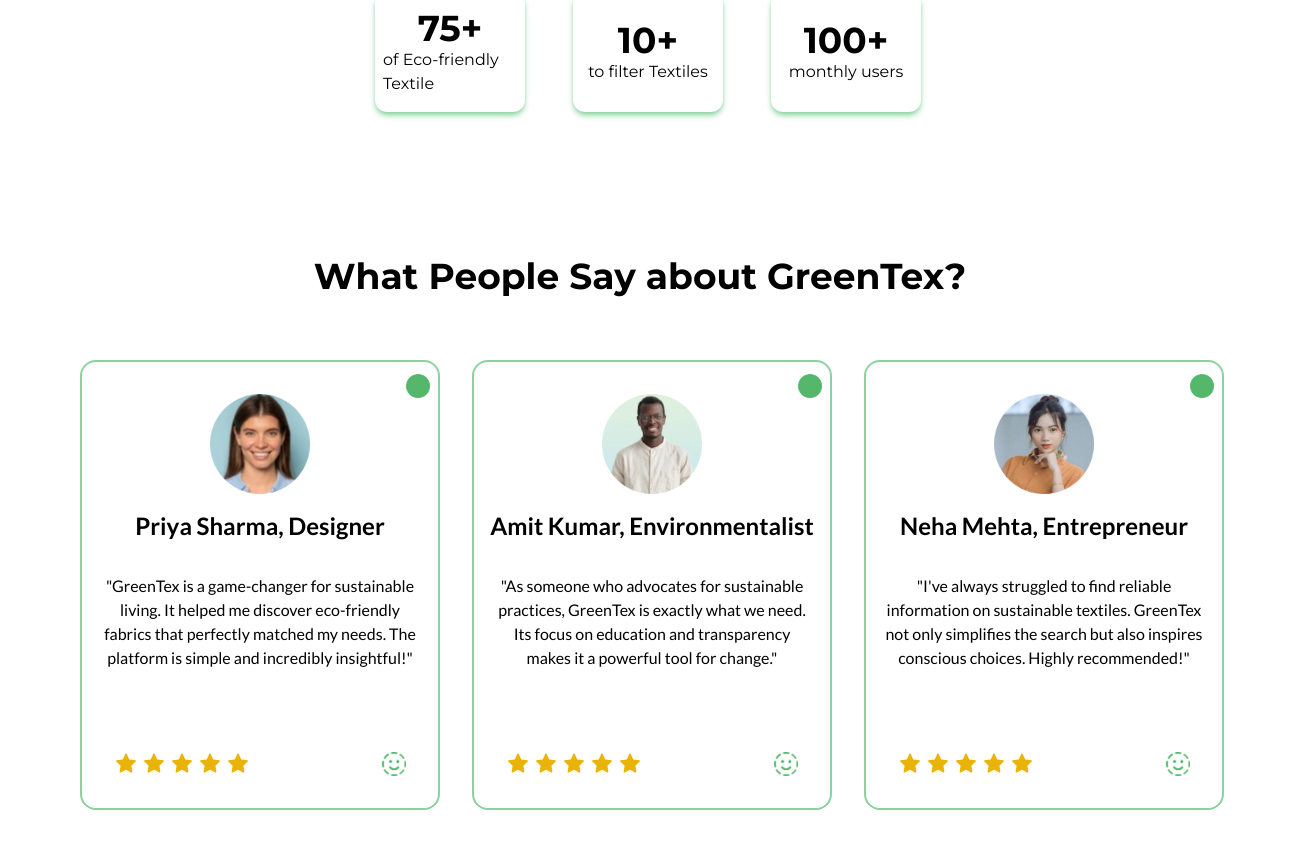
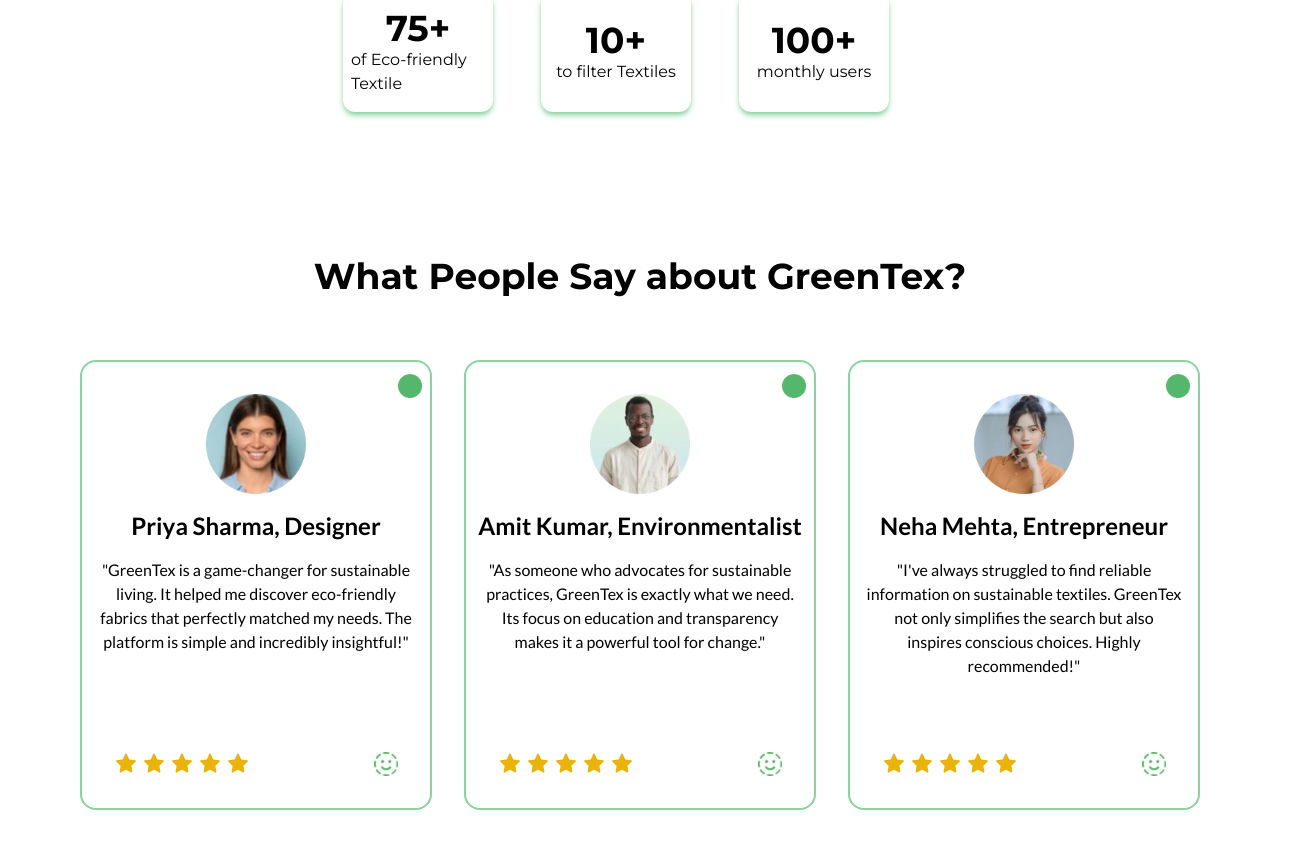
Before and after one commit to shahidhustles/GreenTex, a React (Vite) app: page / in a window 1280 px wide. Shown: the part 1760-2608 px from the top of the page, 1312 px wide, since content can reach past the window. Built offline with nearby package versions, Linux system fonts and the light colour scheme.

Commit message:
added testimonial section

```diff
--- a/src/components/Navbar.jsx
+++ b/src/components/Navbar.jsx
@@ -17,7 +17,7 @@
         <a href="#features" className="mr-8">
           Features
         </a>
-        <a href="/about" className="mr-8">
+        <a href="#about" className="mr-8">
           About Us
         </a>
       </div>
--- a/src/components/TestimonialCard.jsx
+++ b/src/components/TestimonialCard.jsx
@@ -1,11 +1,9 @@
 import { AiFillStar } from "react-icons/ai";
 import { smiley } from "../assets/vectors";
 import { pin } from "../assets/vectors";
-import { Carousel } from "flowbite-react";
 
 const TestimonialCard = ({ profile, opinion, name, ratings }) => {
   return (
-    <Carousel slideInterval={3000} pauseOnHover >
     <div className="w-[360px] h-[450px] border-2 border-accent rounded-2xl mx-4 flex flex-col justify-start items-center relative">
       <img
         src={pin}
@@ -22,7 +20,7 @@
         className="mt-8"
       />
       <p className="font-lato font-semibold text-2xl my-4">{name}</p>
-        <p className="font-lato text-base m-4 text-center">{opinion}</p>
+      <p className="font-lato text-base mx-4 text-center">{opinion}</p>
       <div className="flex w-full justify-between items-center px-8 mt-auto mb-8">
         <div className="flex gap-1">
           {[...Array(ratings)].map((_, index) => (
@@ -32,7 +30,6 @@
         <img src={smiley} width={24} height={24} alt="smiley-face" />
       </div>
     </div>
-    </Carousel>
   );
 };
 
--- a/src/sections/AboutUs.jsx
+++ b/src/sections/AboutUs.jsx
@@ -1,8 +1,12 @@
+import { about } from "../assets/images"
 
 
 const AboutUs = () => {
   return (
-    <div>AboutUs</div>
+    <section id="about" className=" min-h-screen">
+      <img src={about} alt="about" className="object-fill  opacity-20" />
+    </section>
+
   )
 }
 
--- a/src/sections/Hero.jsx
+++ b/src/sections/Hero.jsx
@@ -3,7 +3,7 @@
 
 const Hero = () => {
   return (
-    <section id="home" className="mt-16 min-w-full">
+    <section id="home" className="mt-16 ">
       <main className="min-h-screen pt-10 flex flex-row">
         <div className="pt-16 px-16">
           <h1 className="font-montserrat font-bold text-5xl  ">
--- a/src/sections/Stats.jsx
+++ b/src/sections/Stats.jsx
@@ -7,7 +7,7 @@
       <h2 className="font-montserrat font-bold text-4xl text-center pb-12">
         Driving Change, One Textile at a Time
       </h2>
-      <div className="flex flex-row justify-center items-center w-full mx-8 mb-36">
+      <div className="flex flex-row justify-center items-center  mx-8 mb-36">
         {stats.map((stat) => (
           <StatsCard
             key={stat.number}
```
Also changed, not shown: src/assets/images/index.js (+11 -9 lines), src/assets/images/about.png (added). Lines whose indentation alone changed are shown as unchanged.
